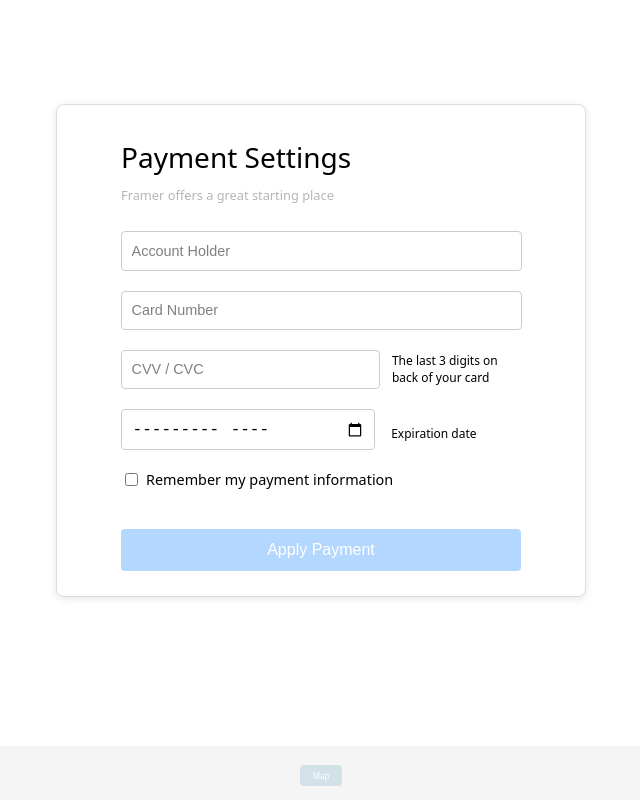
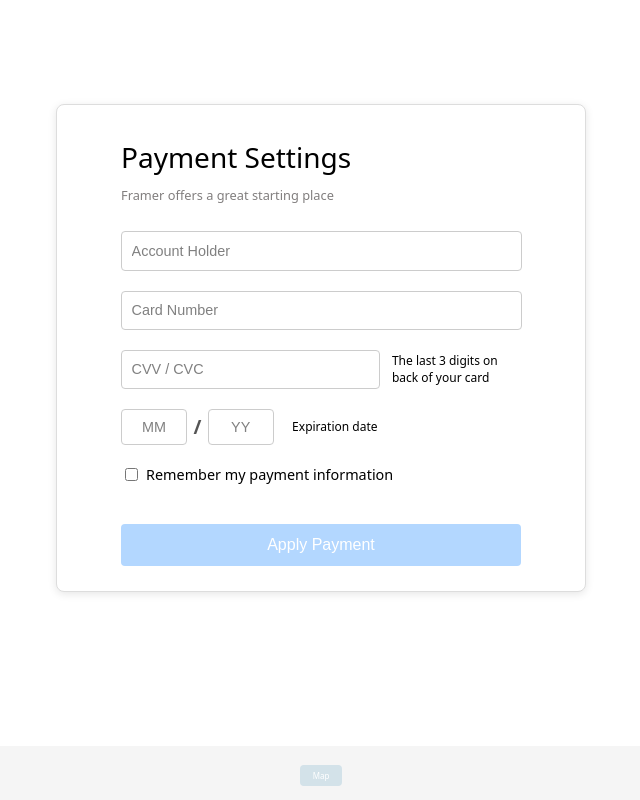
Before and after one commit to MinervaMartinezE/Form2_3, a website built with Vite: page index.html in a window 1280 px wide. Shown: the whole page, without its empty margins (319-959 px from the left). Built offline with nearby package versions, Linux system fonts and the light colour scheme.

Commit message:
Expiration date and main modified

```diff
--- a/contact.css
+++ b/contact.css
@@ -1,4 +1,3 @@
-
 html,body{
   margin: 0;
   padding: 0;
@@ -57,7 +56,8 @@ body {
 .form-container p {
   font-size: 1rem;
   color: #666;
-  margin-bottom: 1.5rem;
+  margin-bottom: 2.4rem;
+  margin-top: 0.5rem;
 }
 form {
   display: flex;
@@ -76,6 +76,7 @@ textarea {
 }
 textarea::placeholder,input::placeholder{
     font-size: 0.8rem;
+    font-family: system-ui, -apple-system, BlinkMacSystemFont, 'Segoe UI', Roboto, Oxygen, Ubuntu, Cantarell, 'Open Sans', 'Helvetica Neue', sans-serif;
 }
 button {
   padding: 0.3rem 1.5rem;
@@ -98,11 +99,12 @@ button {
   margin-right: -2rem;
 }
 .material-icons{
-    font-size: 0.2rem;
+    font-size: 1.12rem;
 }
 button:hover {
   background-color: #0056b3;
 }
+
 @media (max-width: 768px) {
   .contact-container {
     flex-direction: column-reverse;
--- a/index.html
+++ b/index.html
@@ -28,8 +28,28 @@
           </div>
 
           <div class="expiration-date">
-            <label for="expiry" class="sr-only">Expiration Date</label>
-            <input type="month" id="expiry" name="expiry" required>
+            <label for="exp-month" class="sr-only">Expiration Date</label>
+              <input
+                type="text"
+                id="exp-month"
+                name="exp-month"
+                placeholder="MM"
+                maxlength="2"
+                pattern="\d{2}"
+                inputmode="numeric"
+                required
+              >
+            <span class="separator">/</span>
+              <input
+                type="text"
+                id="exp-year"
+                name="exp-year"
+                placeholder="YY"
+                maxlength="2"
+                pattern="\d{2}"
+                inputmode="numeric"
+                required
+              >
             <small>Expiration date</small>
           </div>
 
--- a/src/main.js
+++ b/src/main.js
@@ -6,7 +6,9 @@ document.addEventListener('DOMContentLoaded', () => {
   const cardNumberInput = document.getElementById('card-number');
   const cvvInput = document.getElementById('cvv');
   const accountHolderInput = document.getElementById('account-holder');
-  const expiryInput = document.getElementById('expiry');
+  const expMonthInput = document.getElementById('exp-month');
+  const expYearInput = document.getElementById('exp-year');
+
   const submitButton = form.querySelector('button[type="submit"]');
 
   // Establecer número de tarjeta con espacios cada 4 caracteres
@@ -23,13 +25,15 @@ document.addEventListener('DOMContentLoaded', () => {
     const accountHolder = accountHolderInput.value.trim();
     const cardNumber = cardNumberInput.value.replace(/\s/g, '');
     const cvv = cvvInput.value.trim();
-    const expiry = expiryInput.value;
+    const month = expMonthInput.value.trim();
+    const year = expYearInput.value.trim();
 
     return (
       accountHolder !== '' &&
       /^\d{16}$/.test(cardNumber) &&
       /^\d{3}$/.test(cvv) &&
-      expiry !== ''
+      /^\d{2}$/.test(month) &&
+      /^\d{2}$/.test(year)
     );
   }
 
@@ -39,7 +43,7 @@ document.addEventListener('DOMContentLoaded', () => {
   }
 
   // Activar validación al escribir
-  [accountHolderInput, cardNumberInput, cvvInput, expiryInput].forEach(input => {
+  [accountHolderInput, cardNumberInput, cvvInput, expMonthInput, expYearInput].forEach(input => {
     input.addEventListener('input', toggleButton);
   });
 
@@ -48,7 +52,8 @@ document.addEventListener('DOMContentLoaded', () => {
     const accountHolder = accountHolderInput.value.trim();
     const cardNumber = cardNumberInput.value.replace(/\s/g, '');
     const cvv = cvvInput.value.trim();
-    const expiry = expiryInput.value;
+    const month = expMonthInput.value.trim();
+    const year = expYearInput.value.trim();
 
     let errors = [];
 
@@ -64,8 +69,11 @@ document.addEventListener('DOMContentLoaded', () => {
       errors.push('CVV must be exactly 3 digits.');
     }
 
-    if (!expiry) {
-      errors.push('Expiration Date is required.');
+    if (!/^\d{2}$/.test(month) || +month < 1 || +month > 12) {
+    errors.push('Expiration month must be between 01 and 12.');
+    }
+    if (!/^\d{2}$/.test(year)) {
+    errors.push('Expiration year must be two digits.');
     }
 
     if (errors.length > 0) {
--- a/src/style.css
+++ b/src/style.css
@@ -1,4 +1,3 @@
-
 body {
   font-family: system-ui, sans-serif;
   background-color: #ffffff;
@@ -23,7 +22,7 @@ h1 {
 main h2{
   font-size: 0.8rem;
   font-weight: normal;
-  color: #b9b4b4;
+  color: #817e7e;
   margin-bottom: 27px;
 }
 main {
@@ -86,16 +85,26 @@ input[type="checkbox"] {
 }
 .expiration-date {
   display: flex;
-  justify-content: flex-start;
+  align-items: center;
+  gap: 0.4rem;
 }
-input[type="month"]{
-  max-width: 233px;
-  width: 100%;
+.expiration-date input {
+  width: 3rem;
+  padding: 0.5rem;
+  text-align: center;
+  border: 1px solid #ccc;
+  border-radius: 4px;
+  font-size: 1rem;
 }
-.expiration-date small{
+.separator {
+  font-size: 1.2rem;
+  color: #555;
+  font-weight: bold;
+}
+.expiration-date small {
   font-size: 0.75rem;
-  margin-left: 1rem;
-  margin-top:1rem;
+  margin-left: 0.75rem;
+  color: #000000;
 }
 .checkbox-container {
   display: flex;
@@ -130,7 +139,7 @@ input::placeholder {
 footer {
   text-align: center;
   padding: 1rem 0;
-  background-color: #f5f5f5; /* opcional, para que se diferencie */
+  background-color: #f5f5f5;
   position: fixed;
   width: 100%;
   bottom: 0;
```
